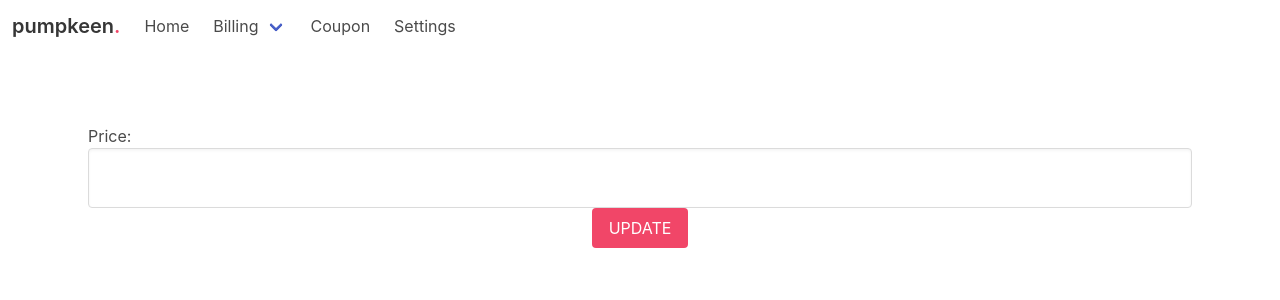
After one commit to prismkoirala/pumpkeen, a Django app: page /update-diesel/ in a window 1280 px wide. The commit adds this page. Shown: the top 300 px of the page. Run offline with Django 3.2, Linux system fonts and the light colour scheme.

Commit message:
UPDATES OIL

```diff
--- a/billing/forms.py
+++ b/billing/forms.py
@@ -5,6 +5,14 @@ OIL_CHOICES = (
     ("2", "Petrol")
 )
 
+class DieselUpdateForm(forms.Form):
+	price = forms.DecimalField()
+	price.widget.attrs.update({'class': "input is-large"})
+
+class PetrolUpdateForm(forms.Form):
+	price = forms.DecimalField()
+	price.widget.attrs.update({'class': "input is-large"})
+
 class BillingForm(forms.Form):
     name = forms.CharField(required=False, max_length=100, widget=forms.TextInput(attrs={'class': "input is-large"}))
     oil = forms.ChoiceField(choices = OIL_CHOICES,widget=forms.Select(attrs={'class': "control select is-large"}))
--- /dev/null
+++ b/billing/urls.py
@@ -0,0 +1,9 @@
+from .views import billing_exec, list_billing
+from django.urls import path
+
+billing = path
+
+urlpatterns = [
+	path('', billing_exec, name="billing_exec" ),
+	path('billings/', list_billing, name="list_billing" ),
+]
--- a/billing/views.py
+++ b/billing/views.py
@@ -1,11 +1,12 @@
 from django.shortcuts import render
 from django.http import HttpResponseRedirect
 from django.urls import reverse
+from django.contrib import messages
 
 from .models import Billing, BillingHistory, OilType
-from .forms import BillingForm
+from .forms import BillingForm, DieselUpdateForm, PetrolUpdateForm
 
-def billing(request, *args, **kwargs):
+def billing_exec(request, *args, **kwargs):
 
     oil = OilType.objects.all()
     billings = Billing.objects.all()
@@ -37,7 +38,7 @@ def billing(request, *args, **kwargs):
 
             post_obj = BillingHistory.objects.all().last()
 
-            return render(request, 'post.html', {'obj': post_obj})
+            return render(request, 'billing/post.html', {'obj': post_obj})
     else:
         pass
 
@@ -58,9 +59,67 @@ def list_billing(request, *args, **kwargs):
         'history' : history,
      }
 
-    return render(request, 'billing_history.html', context)
+    return render(request, 'billing/billing_history.html', context=context)
 
 
 def printing_page(request, *args, **kwargs):
 
-    return render(request, 'post.html')
+    return render(request, 'billing/post.html')
+
+def settings_view(request, *args, **kwargs):
+
+    return render(request, 'config/settings.html')
+
+def update_diesel(request, *args, **kwargs):
+
+    diesel_update_form = DieselUpdateForm(request.POST or None)
+
+    if request.method == 'POST':
+        if diesel_update_form.is_valid():
+            diesel_price = diesel_update_form.cleaned_data.get('price')
+
+            update_diesel = OilType.objects.filter(id=1).update(price=diesel_price)
+
+            diesel_success = "Diesel has been succesfully Configured!"
+
+            context={
+            'success' : diesel_success
+            }
+
+            return render(request, 'info.html', context=context )
+
+    else:
+        pass
+
+    context = {
+        'diesel_update_form': diesel_update_form
+    }
+
+    return render(request, 'config/update_diesel.html', context)
+
+def update_petrol(request, *args, **kwargs):
+
+    petrol_update_form = PetrolUpdateForm(request.POST or None)
+
+    if request.method == 'POST':
+        if petrol_update_form.is_valid():
+            petrol_price = petrol_update_form.cleaned_data.get('price')
+
+            update_petrol = OilType.objects.filter(id=2).update(price=petrol_price)
+
+            petrol_success = "Petrol has been succesfully Configured!"
+
+            context={
+            'success' : petrol_success
+            }
+
+            return render(request, 'info.html', context=context )
+
+    else:
+        pass
+
+    context = {
+        'petrol_update_form': petrol_update_form
+    }
+
+    return render(request, 'config/update_petrol.html', context)
--- a/pumpkeen/settings.py
+++ b/pumpkeen/settings.py
@@ -55,7 +55,7 @@ ROOT_URLCONF = 'pumpkeen.urls'
 TEMPLATES = [
     {
         'BACKEND': 'django.template.backends.django.DjangoTemplates',
-        'DIRS': [],
+        'DIRS': ['templates'],
         'APP_DIRS': True,
         'OPTIONS': {
             'context_processors': [
--- a/pumpkeen/urls.py
+++ b/pumpkeen/urls.py
@@ -14,14 +14,19 @@ Including another URLconf
     2. Add a URL to urlpatterns:  path('blog/', include('blog.urls'))
 """
 from django.contrib import admin
-from django.urls import path
-from billing.views import list_billing, billing, printing_page
+from django.urls import path, include
+from billing.views import printing_page, settings_view, update_diesel, update_petrol
 
 urlpatterns = [
     path('admin/', admin.site.urls),
 
-    path('', billing, name="billing" ),
-    path('billings/', list_billing, name="list_billing" ),
-    path('print/', printing_page, name="printing_page" )
+    path('', include('billing.urls')),
+
+    path('print/', printing_page, name="printing_page" ),
+    path('settings/', settings_view, name="settings"),
+    path('update-diesel/', update_diesel, name="update_diesel"),
+    path('update-petrol/', update_petrol, name="update_petrol")
+
+
 
 ]
--- a/billing/templates/base.html
+++ b/templates/base.html
@@ -16,7 +16,7 @@
 
     <nav class="navbar" role="navigation" aria-label="main navigation">
   <div class="navbar-brand">
-    <a class="navbar-item" href=" {% url 'billing' %} ">
+    <a class="navbar-item" href=" {% url 'billing_exec' %} ">
       <span class="title is-5">pumpkeen<span class="title is-5 has-text-danger">.</span></span>
     </a>
 
@@ -29,9 +29,10 @@
 
   <div id="navbarBasicExample" class="navbar-menu">
     <div class="navbar-start">
-      <a class="navbar-item" href="{% url 'billing' %}">
+      <a class="navbar-item" href="{% url 'billing_exec' %}">
         Home
       </a>
+
       <div class="navbar-item has-dropdown is-hoverable">
         <a class="navbar-link" >
           Billing
@@ -41,12 +42,16 @@
           <a class="navbar-item" href="{% url 'list_billing' %}">
             History
           </a>
-          <hr class="navbar-divider">
-          <a class="navbar-item">
-            Settings
-          </a>
         </div>
       </div>
+
+      <a class="navbar-item" href="{% url 'billing_exec' %}">
+        Coupon
+      </a>
+
+      <a class="navbar-item" href="{% url 'settings' %}">
+        Settings
+      </a>
 
     </div>
   </div>
--- a/billing/templates/billing_history.html
+++ b/templates/billing/billing_history.html
@@ -1,4 +1,4 @@
-{% extends 'base.html' %}
+{% extends '../base.html' %}
 {% load static %}
 
 {% block content %}
--- /dev/null
+++ b/templates/config/update_diesel.html
@@ -0,0 +1,17 @@
+{% extends '../base.html' %}
+
+{% block content %}
+
+			<div class="card-content">
+				<div class="content">
+	              <form method="post" id="form" class="validate">
+	              	{% csrf_token %}
+					{{ diesel_update_form }}
+					<div class="control" style="text-align: center;">
+                    	<button class="button is-danger" type="submit" value="POST">UPDATE</button>
+                  	</div>
+					</form>
+				</div>
+			</div>
+
+{% endblock %}
--- a/billing/templates/home.html
+++ b/templates/home.html
@@ -1,7 +1,6 @@
 
 {% extends 'base.html' %}
 {% block content %}
-
 
             <div class="column is-full is-mobile has-text-centered">
               <h1 class="title"> Bill </h1>
```
Also changed, not shown: templates/billing/post.html (renamed from billing/templates/post.html, +19 -6 lines), templates/config/settings.html (added, +20 -0 lines), templates/config/update_petrol.html (added, +17 -0 lines), templates/info.html (added, +10 -0 lines), db.sqlite3 (deleted), static/core.css (line endings or trailing spaces), 1 other file.
